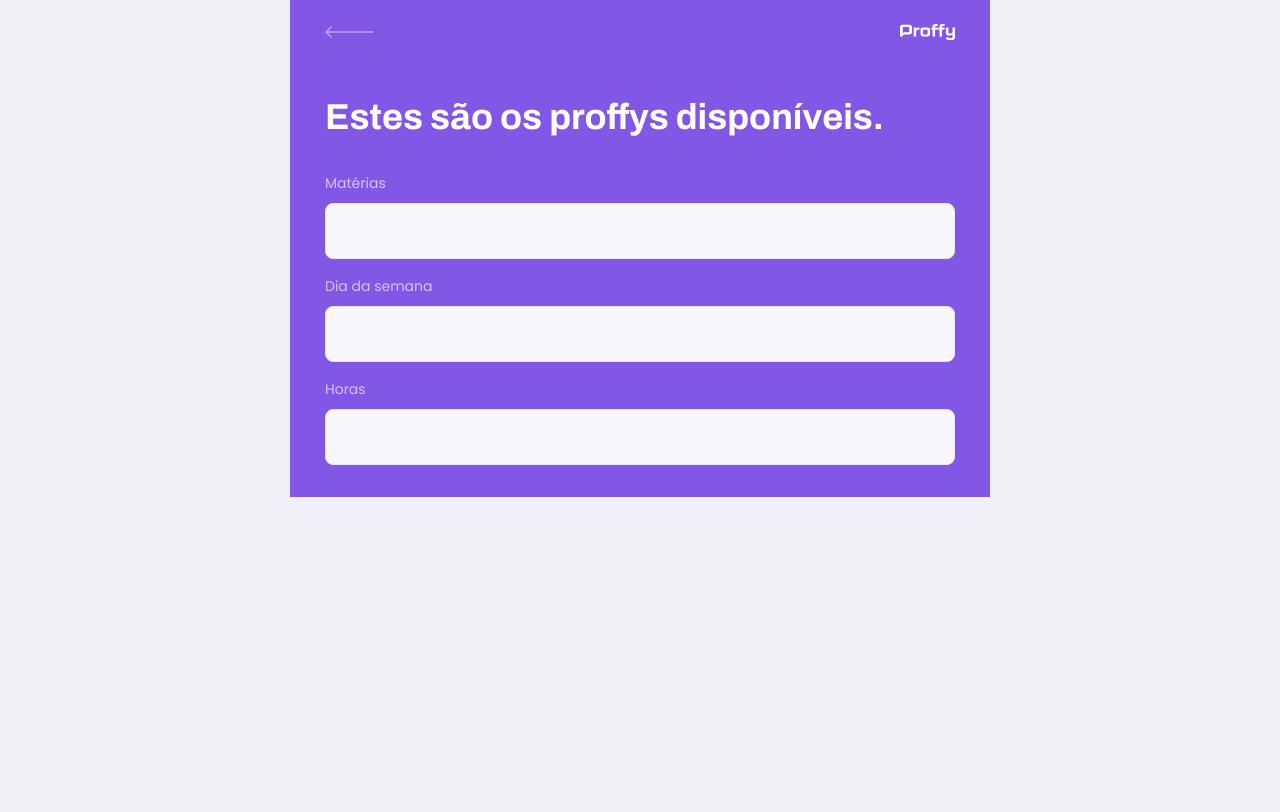
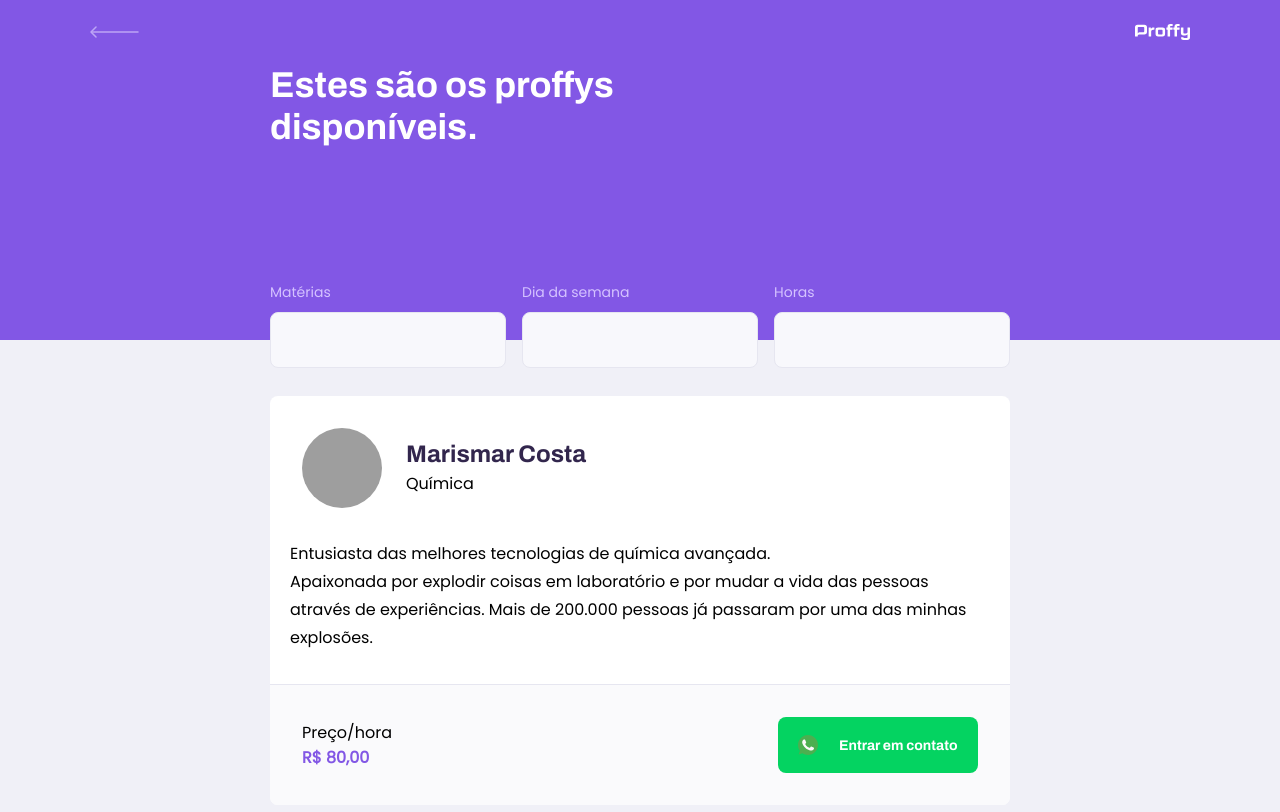
Before and after one commit to marismar/proffy, a React (Create React App) app in the folder web/: page /study in a window 1280 px wide. Shown: the top 812 px of the page. Built offline with nearby package versions, Linux system fonts and the light colour scheme; grey boxes are pictures that could not be loaded; the HTML template or start-up script is replaced by a standard one.

Commit message:
updated styles on teacher list page

```diff
--- a/web/src/components/PageHeader/index.tsx
+++ b/web/src/components/PageHeader/index.tsx
@@ -3,6 +3,8 @@
 
 import logoImg from '../../assets/images/logo.svg';
 import backIcon from '../../assets/images/icons/back.svg';
+
+import './styles.css';
 
 interface PageHeaderProps {
   title: string;
--- a/web/src/components/PageHeader/styles.css
+++ b/web/src/components/PageHeader/styles.css
@@ -0,0 +1,71 @@
+#page-teacher-list {
+  width: 100vw;
+  height: 100vh;
+}
+
+.page-header {
+  display: flex;
+  flex-direction: column;
+  background-color: var(--color-primary);
+}
+
+.page-header .top-bar-container {
+  width: 90%;
+  margin: 0 auto;
+  display: flex;
+  justify-content: space-between;
+  align-items: center;
+  color: var(--color-text-in-primary);
+  padding: 1.6rem 0;
+}
+
+.page-header .top-bar-container a {
+  height: 3.2rem;
+  transition: opacity 0.2s;
+}
+
+.page-header .top-bar-container a:hover {
+  opacity: 0.6;
+}
+
+.page-header .top-bar-container > img {
+  height: 1.6rem;
+}
+
+.page-header .header-content {
+  width: 90%;
+  margin: 0 auto;
+  position: relative;
+  margin: 3.2rem auto;
+}
+
+.page-header .header-content strong {
+  font: 700 3.6rem Archivo;
+  line-height: 4.2rem;
+  color: var(--color-title-in-primary);
+}
+
+@media(min-width: 700px) {
+  .page-header {
+    height: 340px;
+  }
+
+  .page-header .top-bar-container {
+    max-width: 1100px;
+  }
+
+  .page-header .header-content {
+    flex: 1;
+    max-width: 740px;
+    margin: 0 auto;
+    padding-bottom: 48px;
+    display: flex;
+    flex-direction: column;
+    justify-items: center;
+    align-items: flex-start;
+  }
+
+  .page-header .header-content strong {
+    max-width: 350px;
+  }
+}
--- a/web/src/pages/TeacherList/index.tsx
+++ b/web/src/pages/TeacherList/index.tsx
@@ -1,6 +1,8 @@
 import React from 'react';
 
 import PageHeader from '../../components/PageHeader';
+
+import whatsappIcon from '../../assets/images/icons/whatsapp.svg';
 
 import './styles.css';
 
@@ -25,8 +27,44 @@
           </div>
         </form>
       </PageHeader>
+
+      <main>
+        <article className="teacher-item">
+          <header>
+            <img
+              src="https://avatars2.githubusercontent.com/u/19637434?s=460&u=05b9ce8e5505a1fc88dfa1c2d4c28dfa1c6bb48f&v=4"
+              alt="Marismar Costa"
+            />
+            <div>
+              <strong>Marismar Costa</strong>
+              <span>Química</span>
+            </div>
+          </header>
+
+          <p>
+            Entusiasta das melhores tecnologias de química avançada.
+            <br/>
+            Apaixonada por explodir coisas em laboratório e por mudar a vida das
+            pessoas através de experiências. Mais de 200.000 pessoas já passaram
+            por uma das minhas explosões.
+          </p>
+
+          <footer>
+            <p>
+              Preço/hora
+              <strong>R$ 80,00</strong>
+            </p>
+            <button type="button">
+              <img src={whatsappIcon} alt="Whatsapp"/>
+              Entrar em contato
+            </button>
+          </footer>
+        </article>
+      </main>
     </div>
   )
 }
 
 export default TeacherList;
+
+//Falta 7 minutos
--- a/web/src/pages/TeacherList/styles.css
+++ b/web/src/pages/TeacherList/styles.css
@@ -1,50 +1,3 @@
-#page-teacher-list {
-  width: 100vw;
-  height: 100vh;
-}
-
-.page-header {
-  display: flex;
-  flex-direction: column;
-  background-color: var(--color-primary);
-}
-
-.page-header .top-bar-container {
-  width: 90%;
-  margin: 0 auto;
-  display: flex;
-  justify-content: space-between;
-  align-items: center;
-  color: var(--color-text-in-primary);
-  padding: 1.6rem 0;
-}
-
-.page-header .top-bar-container a {
-  height: 3.2rem;
-  transition: opacity 0.2s;
-}
-
-.page-header .top-bar-container a:hover {
-  opacity: 0.6;
-}
-
-.page-header .top-bar-container > img {
-  height: 1.6rem;
-}
-
-.page-header .header-content {
-  width: 90%;
-  margin: 0 auto;
-  position: relative;
-  margin: 3.2rem auto;
-}
-
-.page-header .header-content strong {
-  font: 700 3.6rem Archivo;
-  line-height: 4.2rem;
-  color: var(--color-title-in-primary);
-}
-
 #search-teachers {
   margin-top: 3.2rem;
 }
@@ -87,3 +40,115 @@
   right: 1.6rem;
   bottom: 0;
 }
+
+#page-teacher-list main {
+  margin: 3.2rem auto;
+  width: 90%;
+}
+
+.teacher-item {
+  background: var(--color-box-base);
+  color: 1px solid var(--color-line-in-white);
+  border-radius: 0.8rem;
+  margin-top: 2.4rem;
+  overflow: hidden;
+}
+
+.teacher-item header {
+  padding: 3.2rem 2rem;
+  display: flex;
+  align-items: center;
+}
+
+.teacher-item header img {
+  height: 8rem;
+  width: 8rem;
+  border-radius: 50%;
+}
+
+.teacher-item header div {
+  margin-left: 2.4rem;
+}
+
+.teacher-item header div strong {
+  font: 700 2.4rem Archivo;
+  display: block;
+  color: var(--color-text-title);
+}
+
+.teacher-item header div span {
+  font-size: 1.6rem;
+  display: block;
+  margin-top: 0.4rem;
+}
+
+.teacher-item > p {
+  padding: 0 2rem;
+  font-size: 1.6rem;
+  line-height: 2.8rem;
+}
+
+.teacher-item footer {
+  padding: 3.2rem 2rem;
+  background: var(--color-box-footer);
+  border-top: 1px solid var(--color-line-in-white);
+  margin-top: 3.2rem;
+  display: flex;
+  align-items: center;
+  justify-content: space-between;
+}
+
+.teacher-item footer p strong {
+  color: var(--color-primary);
+  font-size: 1.6rem;
+  display: block;
+}
+
+.teacher-item footer button {
+  width: 20rem;
+  height: 5.6rem;
+  background: var(--color-secundary);
+  color: var(--color-button-text);
+  border: 0;
+  border-radius: 0.8rem;
+  cursor: pointer;
+  font: 700 1.4rem Archivo;
+  display: flex;
+  align-items: center;
+  justify-content: space-evenly;
+  transition: 0.2s;
+}
+
+.teacher-item footer button:hover {
+  background: var(--color-secundary-dark);
+}
+
+
+@media (min-width: 700px) {
+  #page-teacher-list {
+    max-width: 100%;
+  }
+
+  #search-teachers {
+    display: grid;
+    grid-template-columns: repeat(3, 1fr);
+    column-gap: 16px;
+    position: absolute;
+    bottom: -28px;
+  }
+
+  #search-teachers .input-block + .input-block {
+    margin-top: 0;
+  }
+
+  #page-teacher-list main {
+    padding: 3.2rem 0;
+    max-width: 740px;
+    margin: 0 auto;
+  }
+
+  .teacher-item header,
+  .teacher-item footer {
+    padding: 3.2rem;
+  }
+}
```
